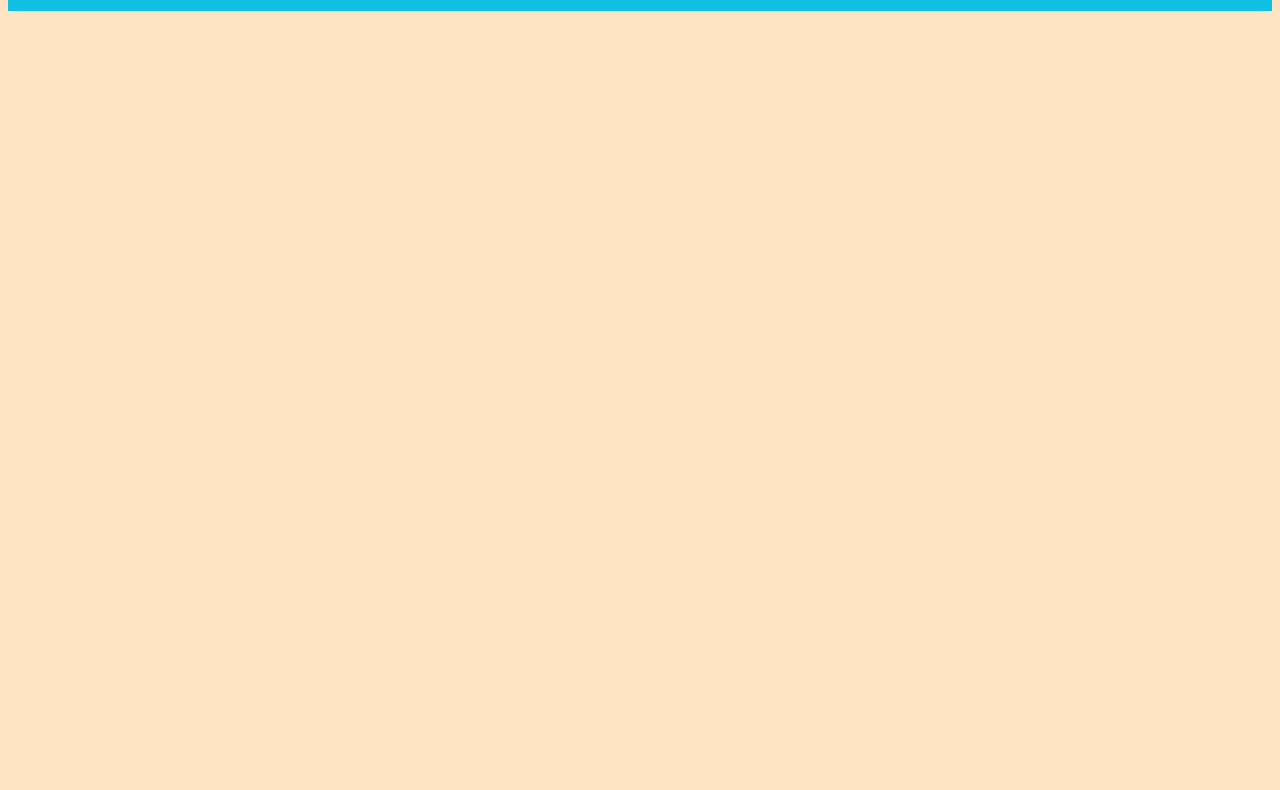
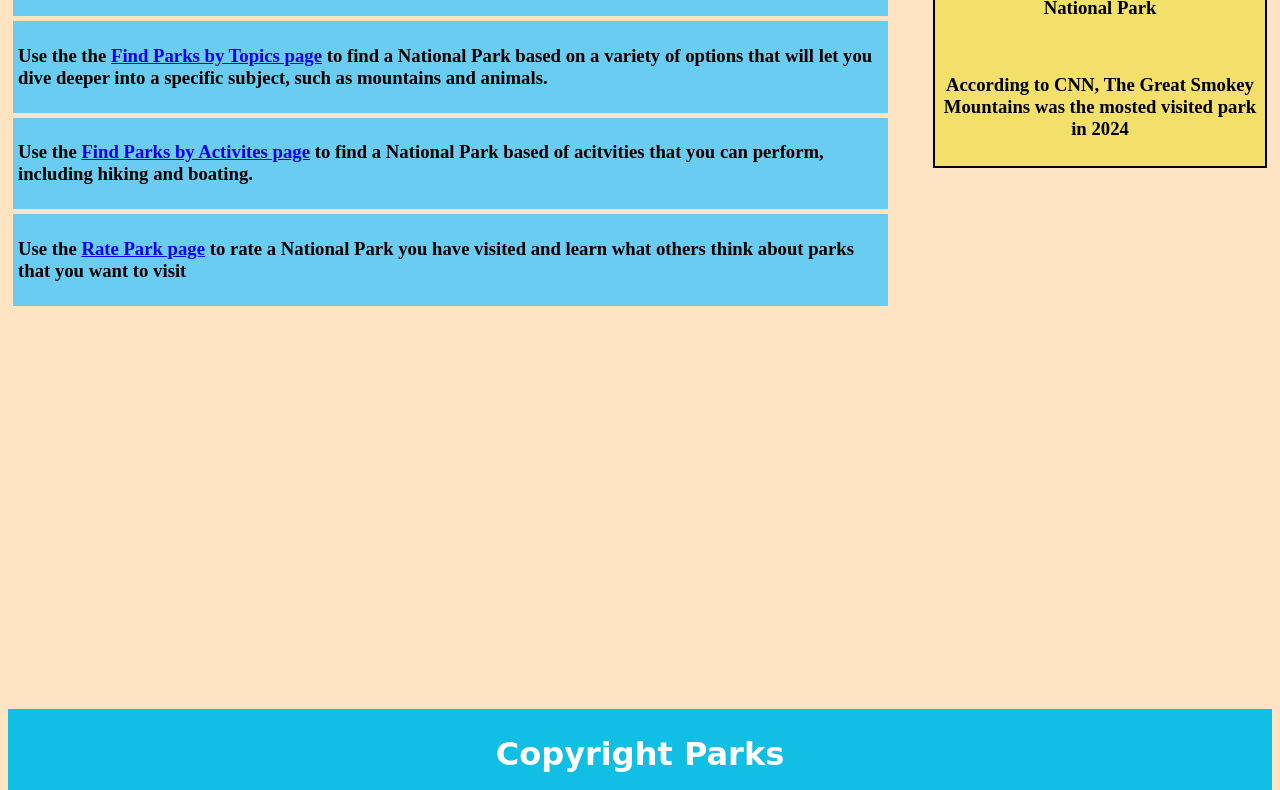
Before and after one commit to RishabhMakkar/INST377-FInalProject-NationalParks, a website: page public/About.html in a window 1280 px wide. Shown: the part 235-1025 px from the top of the page. Before the commit the page ends 800 px from the top, so only its background shows below. Drawn offline with Linux system fonts and the light colour scheme.

Commit message:
Started ReadMe

```diff
--- a/public/About.html
+++ b/public/About.html
@@ -20,6 +20,34 @@
             <ul><a href="RatePark.html">Rate Park</a></ul>
         </nav>
 
+        <div id ="aboutpage-container">
+            <div id="main-container-about">
+                <div id = "individual-container">
+                    <h3>Use the <a href="FindPark.html">Find Park page</a> to locate a National Park on a map. The locations are based on the latitude and longitude of each park</h3>
+                </div>
+                <div id = "individual-container">
+                    <h3>Use the the <a href="FindParkByTopic.html">Find Parks by Topics page</a> to find a National Park based on a variety of options that will let you dive deeper into a specific subject, such as mountains and animals.</h3>
+                </div>
+                <div id = "individual-container">
+                    <h3>Use the <a href="FindParkByActivity.html">Find Parks by Activites page</a> to find a National Park based of acitvities that you can perform, including hiking and boating. </h3>
+                </div>
+                <div id = "individual-container">
+                    <h3>Use the <a href="RatePark.html"> Rate Park page</a> to rate a National Park you have visited and learn what others think about parks that you want to visit </h3>
+                </div>
+
+            </div>
+
+            <div id="sidebar-about">
+                <h3>Yellowstone National Park was the first National Park followed by Yosemite National Park</h3>
+                <br>
+                <h3>According to CNN, The Great Smokey Mountains was the mosted visited park in 2024</h3>
+
+
+
+            </div>
+
+        </div>
+
     <footer id="headerfooter">
         <h1>Copyright Parks</h1>
     </footer>
--- a/public/Final.css
+++ b/public/Final.css
@@ -145,3 +145,38 @@ body {
   width: 50%;
   margin: auto;
 }
+
+
+
+#aboutpage-container {
+  width: 100%;
+  height: 100%;
+  margin-bottom: 5px;
+
+}
+
+#main-container-about {
+  width: 70%;
+  float: left;
+  margin: 0;
+  border: rgb(255, 255, 255);
+}
+
+#individual-container {
+  background-color: rgb(106, 204, 240);
+  color: black;
+  border: 2px;
+  padding: 5px;
+  margin: 5px;
+}
+
+#sidebar-about {
+  background-color: rgb(242, 224, 106);
+  width: 25%;
+  float: right;
+  text-align: center;
+  border: 2px solid black;
+  padding: 7px;
+
+  margin: 5px;
+}
```
Also changed, not shown: public/RatePark.html (+3 -2 lines), README.md.
